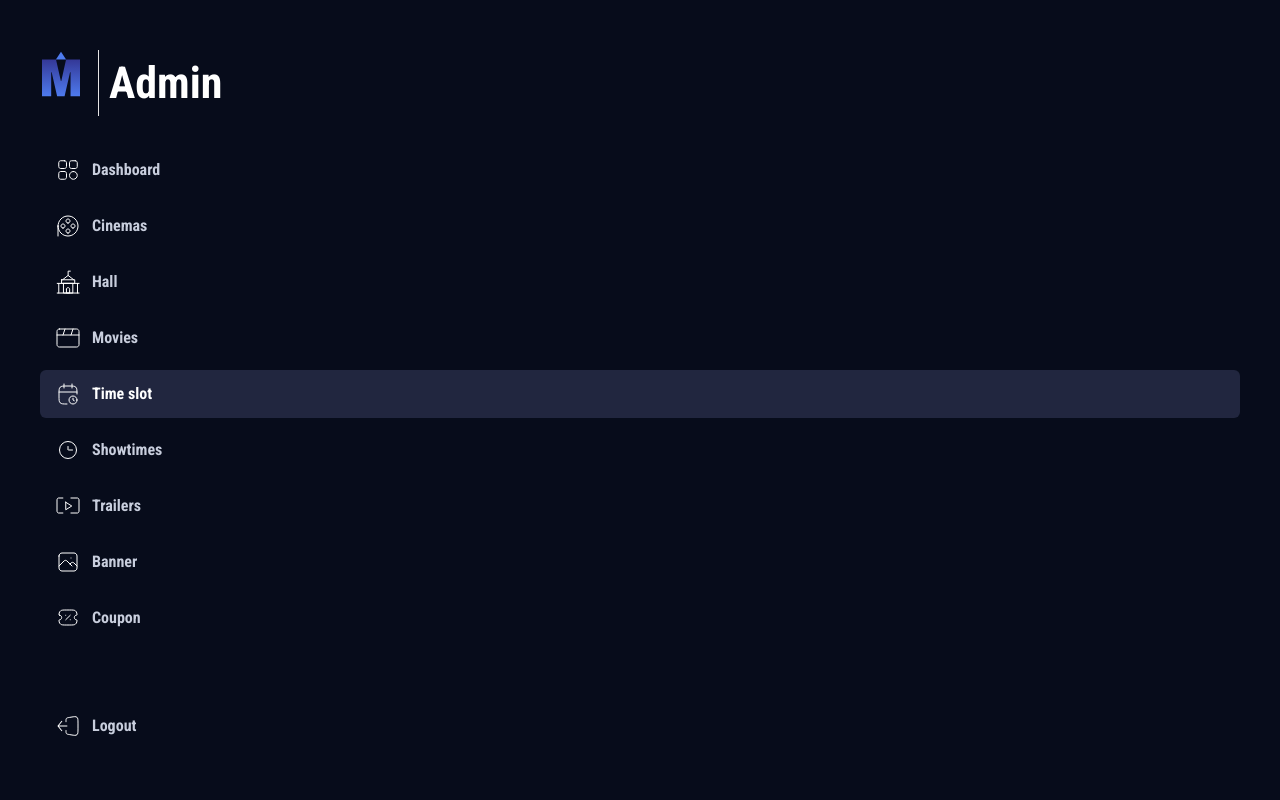
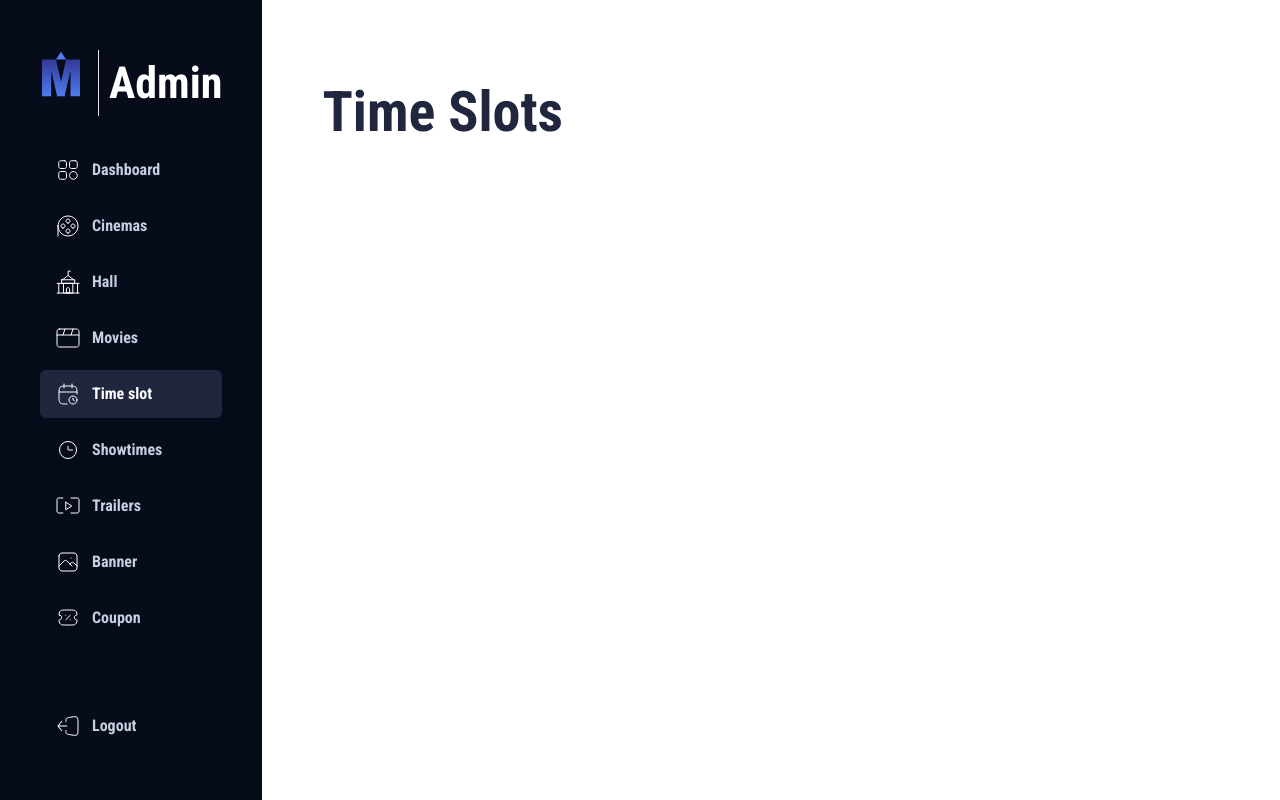
Before and after one commit to KrittidejDev/MinorCineplex, a Next.js app: page /admin/timeslot in a window 1280 px wide. Built offline with nearby package versions, Linux system fonts and the light colour scheme; a web font is replaced by a local one.

Commit message:
feat: add AdminTimeSlotsWidget to admin timeslot page

```diff
--- a/src/components/Widgets/AdminTimeSlotsWidget.tsx
+++ b/src/components/Widgets/AdminTimeSlotsWidget.tsx
@@ -0,0 +1,14 @@
+import AddRoundLight from "../Icons/AddRoundLight"
+import { Button } from "../ui/button"
+import TableCard from "../Cards/TableCard"
+import { useState } from "react"
+
+export default function AdminTimeSlotsWidget() {
+    return (
+        <div className="flex flex-col gap-10">
+            <div className="flex justify-between items-center px-15 mt-20">
+                <h1 className="text-f-56 text-gray-g63f">Time Slots</h1>
+            </div>
+        </div>
+    )
+}
--- a/src/pages/admin/timeslot.tsx
+++ b/src/pages/admin/timeslot.tsx
@@ -1,15 +1,18 @@
 
 
 import AdminSidebar from "@/components/ui/adminsidebar";
+import AdminTimeSlotsWidget from "@/components/Widgets/AdminTimeSlotsWidget";
 
 export default function Dashboard() {
 
 
   return (
 
-     <div>
-      <AdminSidebar />
-
+    <div className="flex">
+    <AdminSidebar />
+    <div className="flex-1 bg-white-wfff">
+      <AdminTimeSlotsWidget />
     </div>
-  );
+  </div>
+);
 }
```
